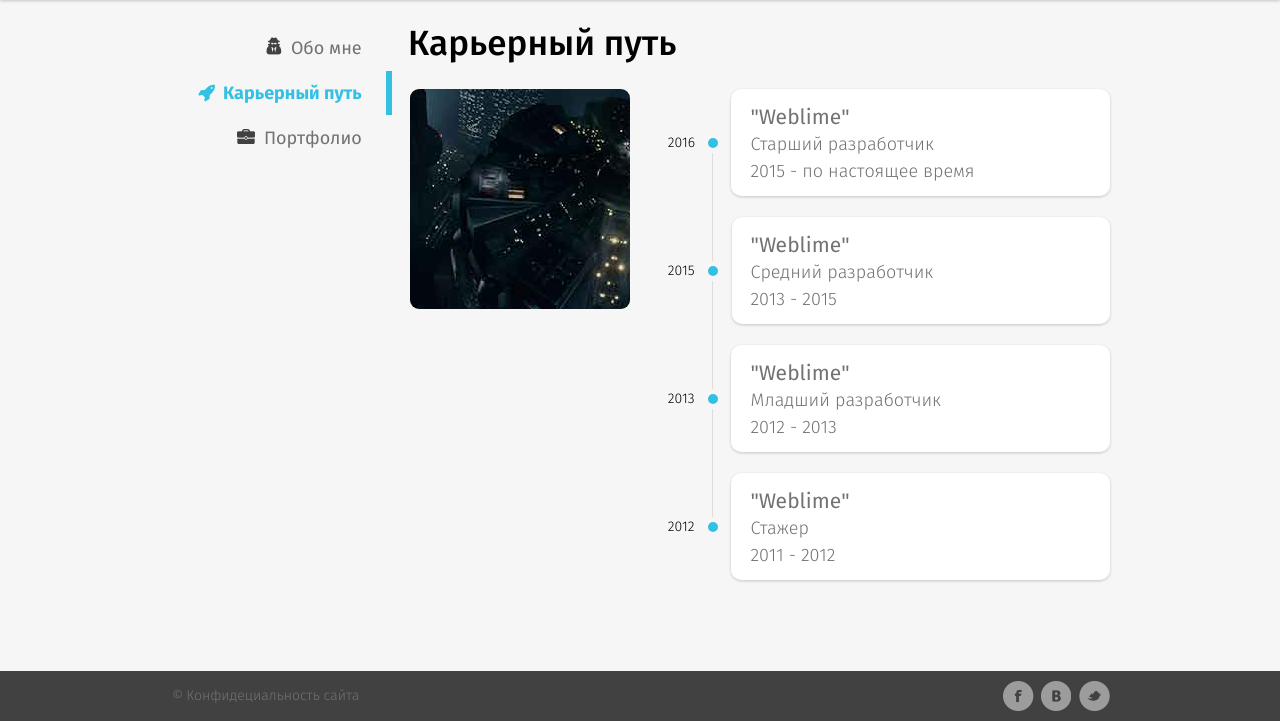
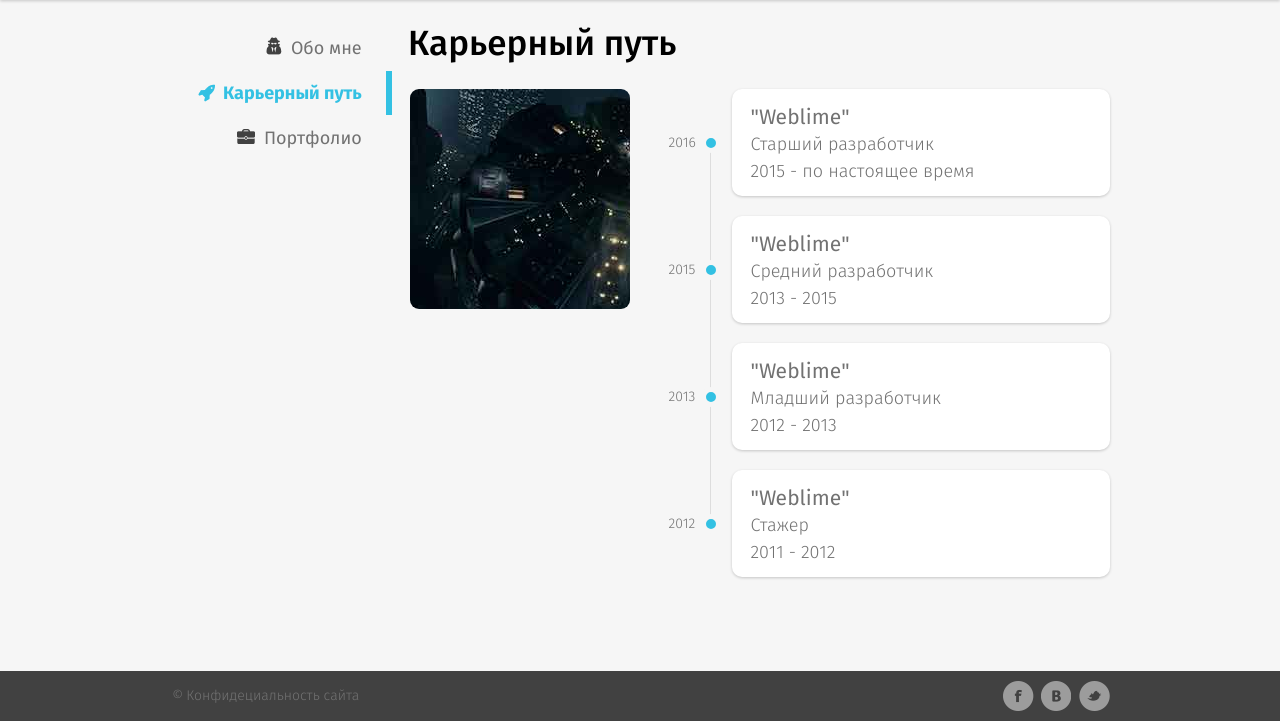
Before and after one commit to aleksey1lipkin/portfolio, a web app: file career.html in a window 1280 px wide. Shown: the part 79-800 px from the top of the page. Run offline with its HTML, style and script files only (its server is not run), Linux system fonts and the light colour scheme.

Commit message:
change career and portfolio pages

```diff
--- a/career.html
+++ b/career.html
@@ -39,30 +39,28 @@
           <section class="main__content">
             <div class="picture"><img src="img/sample_low.jpg" alt="Sample" class="picture__image"></div>
             <arcticle class="experience">
-							<div class="post"><span class="post__year">2016</span>
-								<div class="post__circle"></div>
-								<div class="post__content">
-									<p class="post__title">"Weblime"</p><span class="post__text">Старший разработчик</span><span class="post__text">2015 - по настоящее время</span>
+              <ul class="experience__list">
+                <li class="experience__item">
+                  <div class="post">
+                    <p class="post__title">"Weblime"</p><span class="post__rank">Старший разработчик</span><span class="post__period">2015 - по настоящее время</span><span class="post__year">2016</span>
                   </div>
+                </li>
+                <li class="experience__item">
+                  <div class="post">
+                    <p class="post__title">"Weblime"</p><span class="post__rank">Средний разработчик</span><span class="post__period">2013 - 2015</span><span class="post__year">2015</span>
                   </div>
-							<div class="post"><span class="post__year">2015</span>
-								<div class="post__circle"></div>
-								<div class="post__content">
-									<p class="post__title">"Weblime"</p><span class="post__text">Средний разработчик</span><span class="post__text">2013 - 2015			</span>
+                </li>
+                <li class="experience__item">
+                  <div class="post">
+                    <p class="post__title">"Weblime"</p><span class="post__rank">Младший разработчик</span><span class="post__period">2012 - 2013</span><span class="post__year">2013</span>
                   </div>
+                </li>
+                <li class="experience__item">
+                  <div class="post">
+                    <p class="post__title">"Weblime"</p><span class="post__rank">Стажер</span><span class="post__period">2011 - 2012</span><span class="post__year">2012</span>
                   </div>
-							<div class="post"><span class="post__year">2013</span>
-								<div class="post__circle"></div>
-								<div class="post__content">
-									<p class="post__title">"Weblime"</p><span class="post__text">Младший разработчик</span><span class="post__text">2012 - 2013</span>
-								</div>
-							</div>
-							<div class="post"><span class="post__year">2012</span>
-								<div class="post__circle"></div>
-								<div class="post__content">
-									<p class="post__title">"Weblime"</p><span class="post__text">Стажер</span><span class="post__text">2011 - 2012			</span>
-								</div>
-							</div>
+                </li>
+              </ul>
             </arcticle>
           </section>
         </main>
--- a/css/career.css
+++ b/css/career.css
@@ -27,27 +27,27 @@
   src: url("../fonts/fontawesome-webfont.woff"); }
 
 .wrapper {
-  min-height: 100%;
   display: flex;
-  flex-direction: column; }
+  flex-direction: column;
+  min-height: 100%; }
 
 .container {
-  flex: 1 0 auto;
-  flex-flow: row wrap;
   display: flex;
+  width: 100%;
   max-width: 940px;
   margin: 0 auto;
-  width: 100%; }
+  flex: 1 0 auto;
+  flex-flow: row wrap; }
 
 .main {
   width: 75%; }
 
 .main__header {
   font-size: 35px;
-  font-family: "Fira Sans Medium", sans-serif;
   line-height: 1.286;
+  margin-bottom: 23px;
   padding-left: 3px;
-  margin-bottom: 23px; }
+  font-family: "Fira Sans Medium", sans-serif; }
 
 .main__content {
   display: flex;
@@ -56,98 +56,109 @@
   justify-content: space-between; }
 
 .picture {
+  overflow: hidden;
   width: 220px;
   height: 220px;
+  margin-bottom: 20px;
+  margin-left: 5px;
   border-radius: 9px;
-  background-color: #f6f6f6;
-  overflow: hidden;
-  margin-left: 5px;
-  margin-bottom: 20px; }
+  background-color: #f6f6f6; }
 
 .experience {
-  width: 65%;
+  width: 65%; }
+
+.experience__list {
   display: flex;
-  flex-flow: column; }
+  flex-direction: column;
+  align-items: flex-end; }
+
+.experience__item {
+  width: 82.6%; }
 
 .post {
   position: relative;
   display: flex;
-  flex-flow: row nowrap;
-  justify-content: space-between;
-  width: 100%;
-  margin-bottom: 21px;
-  cursor: pointer; }
+  flex-direction: column;
+  margin-bottom: 20px;
+  padding-left: 19px;
+  transition: all .3s ease-in;
+  color: #727272;
+  border-radius: 10px;
+  background-color: #fff;
+  box-shadow: 0 1px 3px 0 rgba(0, 0, 0, 0.2); }
+
+.post::before {
+  position: absolute;
+  display: block;
+  top: 50%;
+  left: -22px;
+  width: 1px;
+  height: 120px;
+  content: "";
+  background-color: #ddd; }
+
+.experience__item:last-child .post::before {
+  display: none; }
 
 .post__year {
-  align-self: center;
-  font-family: "Fira Sans Light", sans-serif;
   font-size: 14px;
-  margin-left: 16px;
-  transition: all 0.2s ease-in; }
+  position: absolute;
+  top: 50%;
+  left: -63px;
+  transition: all .3s ease-in;
+  transform: translateY(-50%);
+  font-family: "Fira Sans Light", sans-serif; }
 
-.post__circle {
+.post__year::after {
+  position: absolute;
+  top: -3px;
+  left: 32px;
   width: 10px;
   height: 10px;
-  background-color: #33c1e3;
+  content: '';
+  transition: all .3s ease-in;
+  border: 5px solid #f6f6f6;
   border-radius: 50%;
-  transition: all 0.2s ease-in;
-  align-self: center;
-  position: relative; }
+  background-color: #33c1e3; }
 
-.post__content {
-  display: flex;
-  flex-direction: column;
-  width: 82.6%;
-  min-height: 107px;
-  border-radius: 10px;
-  box-shadow: 0px 1px 3px 0px rgba(0, 0, 0, 0.2);
-  background-color: #fff;
-  padding-left: 19px;
-  color: #727272;
-  transition: all 0.2s ease-in; }
-
-.post__circle::before {
-  content: "";
-  display: block;
-  position: absolute;
-  width: 1px;
-  height: 108px;
-  top: 15px;
-  left: 4px;
-  background-color: #dddddd; }
-
-.post:last-child .post__circle::before {
-  display: none; }
+.post:hover .post__year::after {
+  border-color: #94e0f2;
+  left: 43px;
+  top: -2px; }
 
 .post__title {
-  font-family: "Fira Sans", sans-serif;
   font-size: 21px;
   padding-top: 18px;
-  padding-bottom: 7px; }
+  padding-bottom: 7px;
+  font-family: "Fira Sans", sans-serif; }
 
-.post__text {
-  font-family: "Fira Sans Light", sans-serif;
+.post__rank {
   font-size: 18px;
-  margin-bottom: 9px; }
+  margin-bottom: 9px;
+  font-family: "Fira Sans Light", sans-serif; }
 
-.post:hover .post__content {
+.post__period {
+  font-size: 18px;
+  margin-bottom: 16px;
+  font-family: "Fira Sans Light", sans-serif; }
+
+.post:hover {
   color: #fff;
   background-color: #33c1e3; }
 
 .post:hover .post__year {
-  color: #33c1e3;
+  font-size: 17px;
+  left: -74px;
   font-weight: 900;
-  font-size: 17px; }
-
-.post:hover .post__circle {
-  box-shadow: 0 0 0 5px #94e0f2; }
+  padding: 0;
+  color: #33c1e3; }
 
 @media screen and (max-width: 900px) {
   .main {
     width: 100%; }
     .main__content {
       flex-flow: row nowrap; }
-  .post__content {
+  .post {
     flex-shrink: 1; } }
 
 @media screen and (max-width: 650px) {
@@ -158,8 +169,5 @@
     align-items: center; }
   .experience {
     width: 100%; }
-  .post__circle {
-    margin: 10px; }
-  .post__content {
-    width: auto;
+  .post {
     flex: 1 1 auto; } }
--- a/css/custom.css
+++ b/css/custom.css
@@ -172,6 +172,15 @@ html {
 .communications:hover .contacts__switcher {
   color: #e85f61;
   border-color: #e85f61; }
+
+.communications::after {
+  content: "";
+  position: absolute;
+  display: block;
+  top: 100%;
+  left: 0;
+  width: 100%;
+  height: 20px; }
 
 .contacts__item {
   margin-bottom: 16px; }
--- a/sass/career.scss
+++ b/sass/career.scss
@@ -36,105 +36,117 @@ $red: #e85f61;
     justify-content: space-between;
 }
 .picture {
+    overflow: hidden;
     width: 220px;
     height: 220px;
+    margin-bottom: 20px;
+    margin-left: 5px;
     border-radius: 9px;
     background-color: $grey;
-    overflow: hidden;
-    margin-left: 5px;
-    margin-bottom: 20px;
-    &__image {
+    &__image
+    {
         // width: 100%;
     }
 }
 .experience {
     width: 65%;
+}
+.experience__list {
     display: flex;
-    flex-flow: column;
+    flex-direction: column;
+    align-items: flex-end;
+}
+.experience__item {
+    width: 82.6%;
 }
 .post {
     position: relative;
     display: flex;
-    flex-flow: row nowrap;
-    justify-content: space-between;
-    width: 100%;
-    margin-bottom: 21px;
-    cursor: pointer;
+    flex-direction: column;
+    margin-bottom: 20px;
+    padding-left: 19px;
+    transition: all .3s ease-in;
+    color: $lightBlack;
+    border-radius: 10px;
+    background-color: #fff;
+    box-shadow: 0 1px 3px 0 rgba(0, 0, 0, .2);
+}
+.post::before {
+    position: absolute;
+    display: block;
+    top: 50%;
+    left: -22px;
+    width: 1px;
+    height: 120px;
+    content: "";
+    background-color: #ddd;
+}
+.experience__item:last-child {
+    .post::before {
+        display: none;
+    }
 }
 .post__year {
-    align-self: center;
+    font-size: 14px;
+    position: absolute;
+    top: 50%;
+    left: -63px;
+    transition: all .3s ease-in;
+    transform: translateY(-50%);
     @include firaSans(light);
-    font-size: 14px;
-    margin-left: 16px;
-    transition: all 0.2s ease-in;
 }
-.post__circle {
+.post__year::after {
+    position: absolute;
+    top: -3px;
+    left: 32px;
     width: 10px;
     height: 10px;
+    content: '';
+    transition: all .3s ease-in;
+    border: 5px solid $grey;
+    border-radius: 50%;
     background-color: $blue;
-    border-radius: 50%;
-    transition: all 0.2s ease-in;
-    align-self: center;
-    position: relative;
 }
-.post__content {
-    display: flex;
-    flex-direction: column;
-    width: 82.6%;
-    min-height: 107px;
-    border-radius: 10px;
-    box-shadow: 0px 1px 3px 0px rgba(0, 0, 0, 0.2);
-    background-color: #fff;
-    padding-left: 19px;
-    color: $lightBlack;
-    transition: all 0.2s ease-in;
-}
-.post__circle::before {
-    content: "";
-    display: block;
-    position: absolute;
-    width: 1px;
-    height: 108px;
-    top: 15px;
-    left: 4px;
-    background-color: #dddddd;
-}
-.post:last-child {
-        .post__circle::before {
-            display: none;
-        }
+.post:hover .post__year::after {
+    border-color: #94e0f2;
+    left: 43px;
+    top: -2px;
 }
 .post__title {
-    @include firaSans(regular);
     font-size: 21px;
     padding-top: 18px;
     padding-bottom: 7px;
+    @include firaSans(regular);
 }
-.post__text {
+.post__rank {
+	font-size: 18px;
+    margin-bottom: 9px;
     @include firaSans(light);
+}
+.post__period {
     font-size: 18px;
-    margin-bottom: 9px;
+    margin-bottom: 16px;
+    @include firaSans(light);
 }
-.post:hover .post__content {
-    color:#fff;
+.post:hover {
+    color: #fff;
     background-color: $blue;
 }
 .post:hover .post__year {
-    color: $blue;
+    font-size: 17px;
+    left: -74px;
     font-weight: 900;
-    font-size: 17px;
-}
-.post:hover .post__circle {
-    box-shadow: 0 0 0 5px #94e0f2;
+    padding: 0;
+    color: #33c1e3;
 }
 @media screen and (max-width: 900px) {
     .main {
         width: 100%;
-            &__content {
-                flex-flow: row nowrap;
-            }
+        &__content {
+            flex-flow: row nowrap;
+        }
     }
-    .post__content {
+    .post {
         flex-shrink: 1;
     }
 }
--- a/sass/custom.scss
+++ b/sass/custom.scss
@@ -7,11 +7,11 @@ $blue: #33c1e3;
 $red: #e85f61;
 
 
-@import "misc/reset.scss";
-@import "misc/fonts.scss";
-@import "misc/adjustment.scss";
-@import "misc/mixins.scss";
+@import "misc/_reset.scss";
+@import "misc/_fonts.scss";
+@import "misc/_adjustment.scss";
+@import "misc/_mixins.scss";
 
-@import "sections/header.scss";
-@import "sections/nav.scss";
-@import "sections/footer.scss";
+@import "sections/_header.scss";
+@import "sections/_nav.scss";
+@import "sections/_footer.scss";
--- a/sass/sections/_header.scss
+++ b/sass/sections/_header.scss
@@ -91,6 +91,15 @@
 	color: $red;
 	border-color: $red;
 }
+.communications::after {
+    content: "";
+    position: absolute;
+    display: block;
+    top: 100%;
+    left: 0;
+    width: 100%;
+    height: 20px;
+}
 .contacts__list {
 
 }
```
Also changed, not shown: other parts of sass/career.scss (+11 -14 lines), css/portfolio.css (+10 -6 lines), portfolio.html (+12 -0 lines), sass/portfolio.scss (+8 -4 lines), sass/sections/_nav.scss (+0 -54 lines), templates/pages/career.jade (+41 -44 lines), templates/pages/portfolio.jade (+51 -45 lines), about.html (indentation only). Lines whose indentation alone changed are shown as unchanged.
